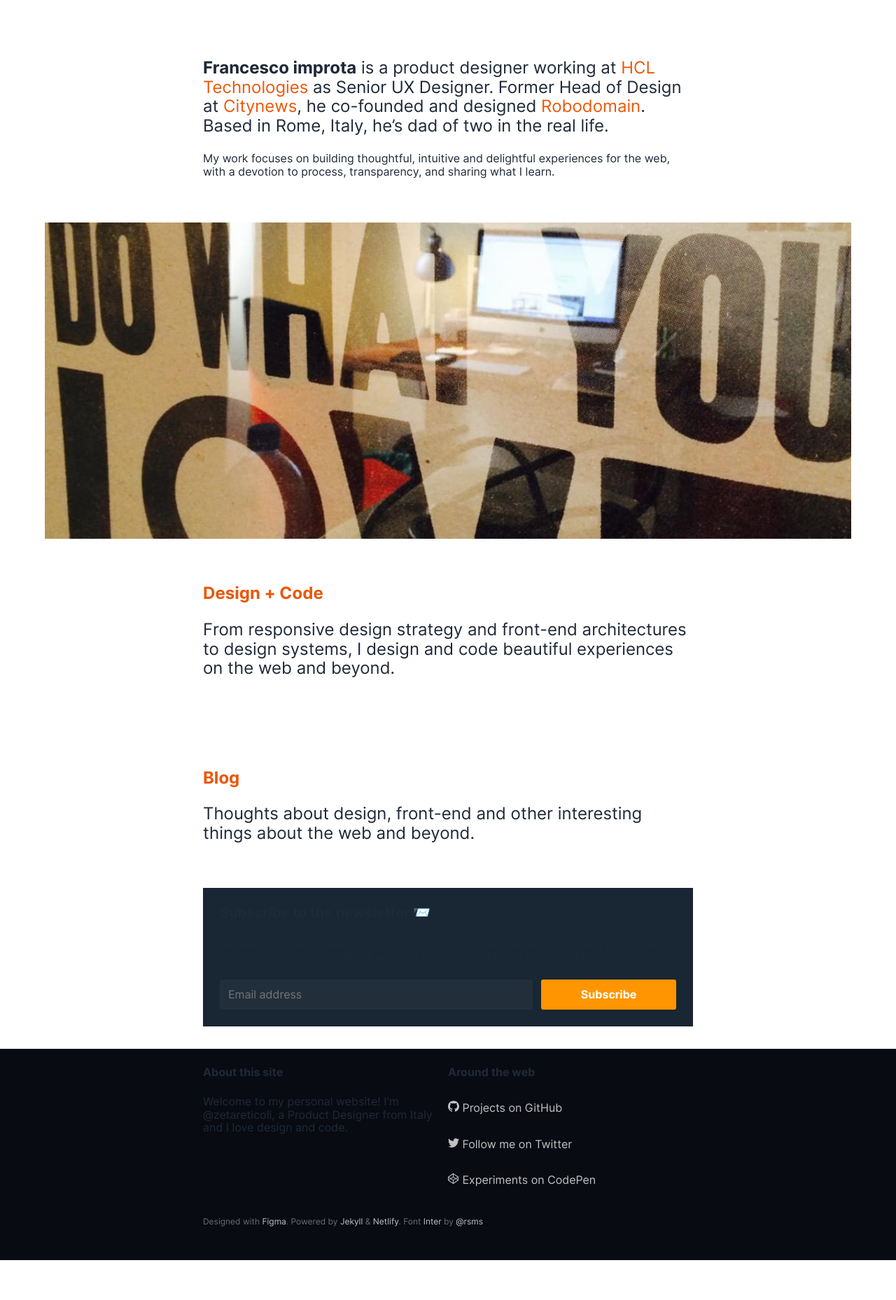
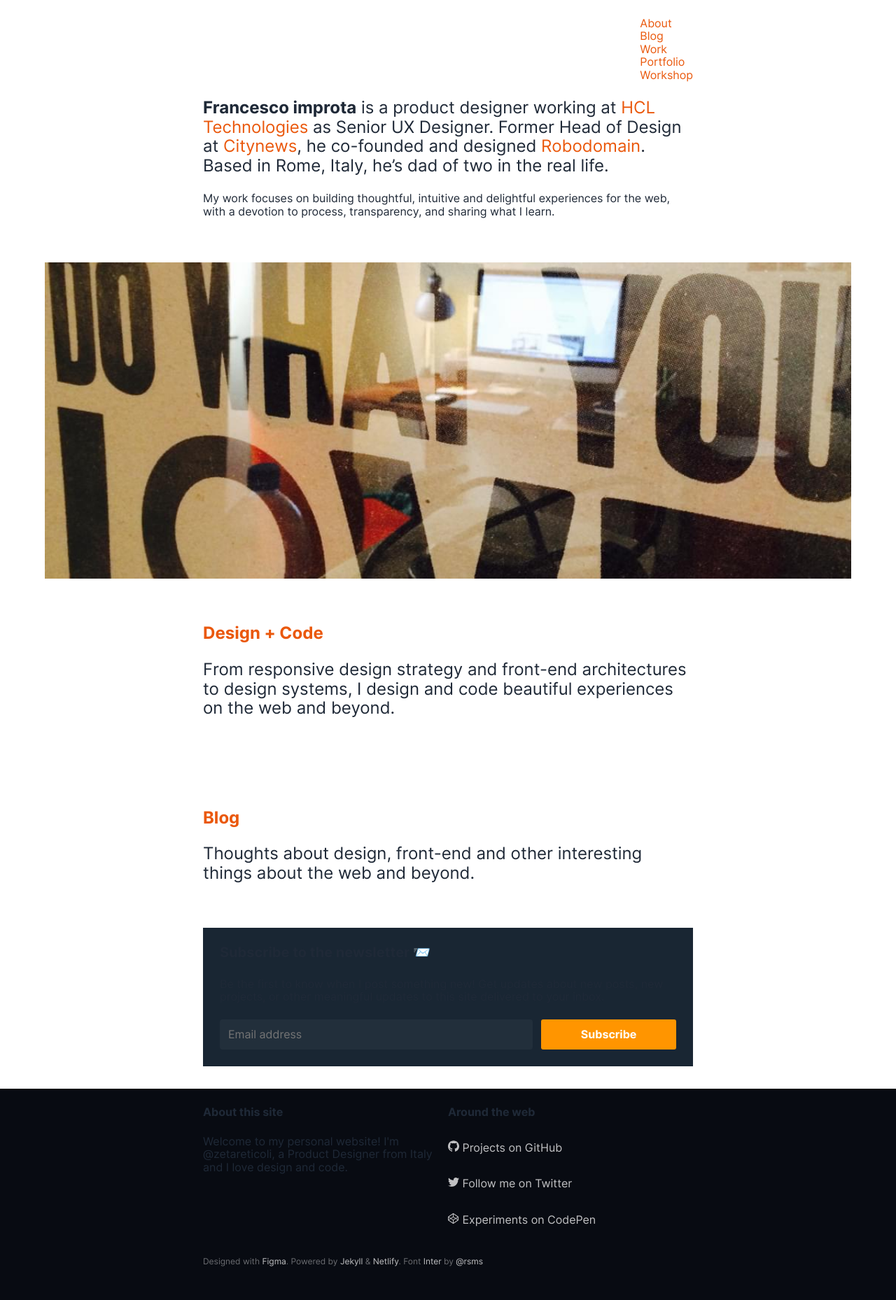
Before and after one commit to zetareticoli/fi, a Jekyll site: the page built from index.html, in a window 1280 px wide. Shown: the whole page at 70% size. Built offline with Jekyll 4.4.1, drawn with Linux system fonts in a browser that asks for light colours; the list of posts is cut into pages by our own code; before the commit the page ends 1801 px from its top, so only the background shows below that.

Commit message:
Moved logo and nav components to separated files

```diff
--- a/_sass/_components.scss
+++ b/_sass/_components.scss
@@ -1,50 +1,3 @@
-// Logo
-
-.logo {
-  margin-bottom: 1rem;
-
-  @media screen and (min-width: 768px) {
-    margin-bottom: 0;
-  }
-}
-
-// Navigation
-
-.nav {
-  @media screen and (min-width: 768px) {
-    width: 60%;
-  }
-
-  &__list {
-    display: flex;
-    justify-content: space-between;
-    @media screen and (min-width: 768px) {
-      justify-content: space-around;
-    }
-  }
-
-  &__item {
-    color: rgba($color-white, .75);
-    @media screen and (min-width: 768px) {
-      text-align: right;
-    }
-
-    &:hover {
-      text-decoration: none;
-    }
-
-    &:hover,
-    &.active {
-      border-bottom: 1px solid rgba($color-white, .75);
-    }
-
-    &.active {
-      font-weight: 700;
-      color: $color-white;
-      border-bottom: 1px solid $color-accent;
-    }
-  }
-}
 
 .story {
   margin-bottom: 1.5rem;
--- /dev/null
+++ b/_sass/components/_logo.scss
@@ -0,0 +1,9 @@
+// Logo
+
+.logo {
+  margin-bottom: var(--spacing-stack-m);
+
+  @media screen and (min-width: 768px) {
+    margin-bottom: 0;
+  }
+}
--- /dev/null
+++ b/_sass/components/_nav.scss
@@ -0,0 +1,34 @@
+// Navigation
+
+.nav {
+  @media screen and (min-width: 768px) {
+    width: 33%;
+  }
+
+  &__list {
+    display: flex;
+    justify-content: space-between;
+  }
+
+  &__item {
+    color: var(--text-primary);
+    @media screen and (min-width: 768px) {
+      text-align: right;
+    }
+
+    &:hover {
+      text-decoration: none;
+    }
+
+    &:hover,
+    &.active {
+      border-bottom: 1px solid rgba($color-white, .75);
+    }
+
+    &.active {
+      font-weight: 700;
+      color: $color-white;
+      border-bottom: 1px solid $color-accent;
+    }
+  }
+}
```
